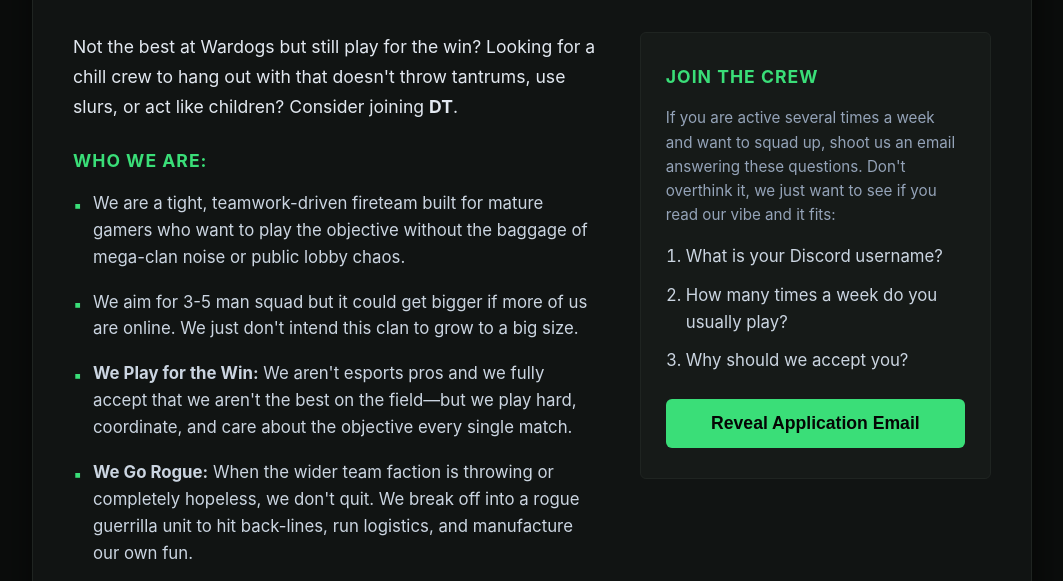
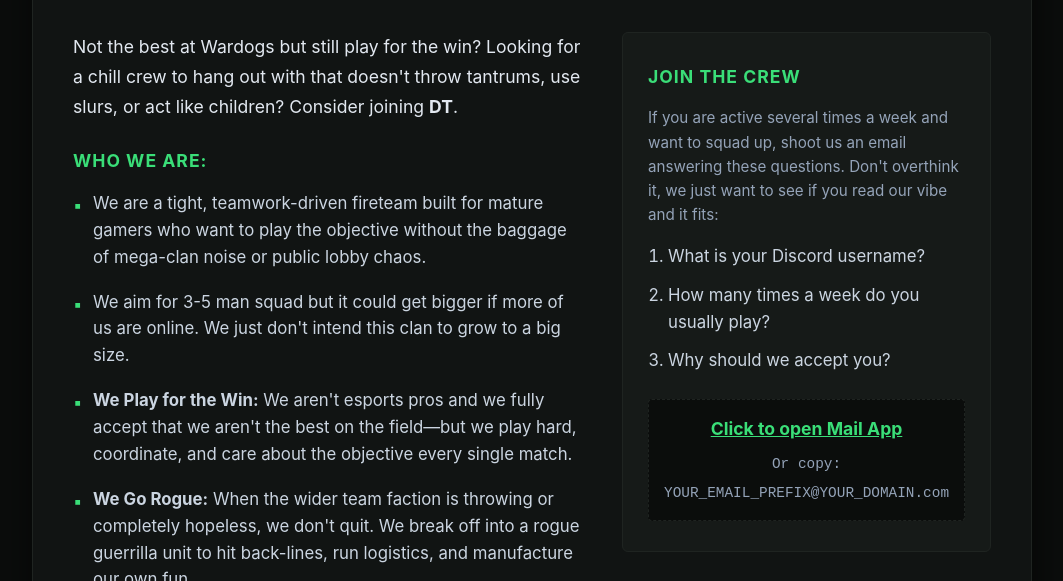
Before and after one commit to igit-stompr/die-trying, a plain HTML site: page index.html in a window 1280 px wide. Both pictures are taken after a click on the button "Reveal Application Email". Shown: the part 215-796 px from the top of the page, without its empty margins (108-1171 px from the left). Drawn offline with Linux system fonts and the light colour scheme.

Commit message:
Fix broken index.html
Fixes truncation problem that broke script and closing html

```diff
--- a/index.html
+++ b/index.html
@@ -34,7 +34,7 @@
         }
 
         .container {
-            max-width: 1000px; /* Expanded width for monitors */
+            max-width: 1000px;
             width: 100%;
             background-color: var(--panel-bg);
             border: 1px solid var(--border-color);
@@ -78,7 +78,6 @@
             font-weight: 700;
         }
 
-        /* 2-Column Grid Setup for Desktop */
         .main-content {
             display: grid;
             grid-template-columns: 1.2fr 0.8fr;
@@ -163,14 +162,24 @@
             background: #0b0d0c;
             border: 1px dashed var(--border-color);
             border-radius: 4px;
-            font-family: monospace;
             font-size: 1.1rem;
-            color: var(--accent-color);
-            word-break: break-all;
             text-align: center;
         }
 
-        /* Full Width Roster Section at Bottom */
+        .mail-link {
+            color: #3ade78;
+            text-decoration: underline;
+            font-weight: 700;
+            display: block;
+            margin-bottom: 5px;
+        }
+
+        .manual-text {
+            font-size: 0.9rem;
+            color: #94a3b8;
+            font-family: monospace;
+        }
+
         .roster-section {
             border-top: 1px solid var(--border-color);
             padding-top: 30px;
@@ -206,7 +215,6 @@
             font-weight: 600;
         }
 
-        /* Responsiveness: Collapse into single column on small screens */
         @media (max-width: 768px) {
             .main-content {
                 grid-template-columns: 1fr;
@@ -218,6 +226,7 @@
         }
     </style>
 </head>
+
 <body>
 
     <div class="container">
@@ -227,7 +236,7 @@
         </div>
 
         <div class="main-content">
-            <!-- LEFT COLUMN: WHO WE ARE -->
+            <!-- LEFT COLUMN: MANIFESTO -->
             <div class="left-col">
                 <div class="pitch-text">
                     <p>Not the best at Wardogs but still play for the win? Looking for a chill crew to hang out with that doesn't throw tantrums, use slurs, or act like children? Consider joining <strong>DT</strong>.</p>
@@ -244,7 +253,7 @@
                 </ul>
             </div>
 
-            <!-- RIGHT COLUMN: JOIN PROTOCOL -->
+            <!-- RIGHT COLUMN: APPS -->
             <div class="right-col">
                 <div class="app-steps">
                     <h2>Join the Crew</h2>
@@ -255,14 +264,13 @@
                         <li>Why should we accept you?</li>
                     </ol>
 
-                    <!-- Bot-Safe Reveal Trigger -->
-                    <button id="reveal-btn" class="btn" onclick="revealEmail()">Reveal Application Email</button>
+                    <button id="reveal-btn" class="btn" type="button">Reveal Application Email</button>
                     <div id="email-display"></div>
                 </div>
             </div>
         </div>
 
-        <!-- BOTTOM SECTION: FULL WIDTH ROSTER -->
+        <!-- BOTTOM COLUMN: ROSTER -->
         <div class="roster-section">
             <h2>Active Fireteam Roster</h2>
             <div class="roster-grid">
@@ -279,11 +287,30 @@
     </div>
 
     <script>
-        function revealEmail() {
-            var user = "YOUR_EMAIL_PREFIX";
+        function runReveal() {
+            var prefix = "YOUR_EMAIL_PREFIX";
             var domain = "YOUR_DOMAIN.com";
+            var address = prefix + String.fromCharCode(64) + domain;
 
-            var fullEmail = user + "@" + domain;
-            var mailtoUrl = "mailto:" + fullEmail + "?subject=DT Clan Application";
+            var box = document.getElementById("email-display");
 
-            var displayDiv = document.getElementById("email-display");
+            var linkNode = document.createElement("a");
+            linkNode.className = "mail-link";
+            linkNode.href = "mailto:" + address + "?subject=DT Clan Application";
+            linkNode.textContent = "Click to open Mail App";
+
+            var textNode = document.createElement("span");
+            textNode.className = "manual-text";
+            textNode.textContent = "Or copy: " + address;
+
+            box.appendChild(linkNode);
+            box.appendChild(textNode);
+            box.style.display = "block";
+
+            document.getElementById("reveal-btn").style.display = "none";
+        }
+        document.getElementById("reveal-btn").onclick = runReveal;
+    </script>
+
+</body>
+</html>
```
